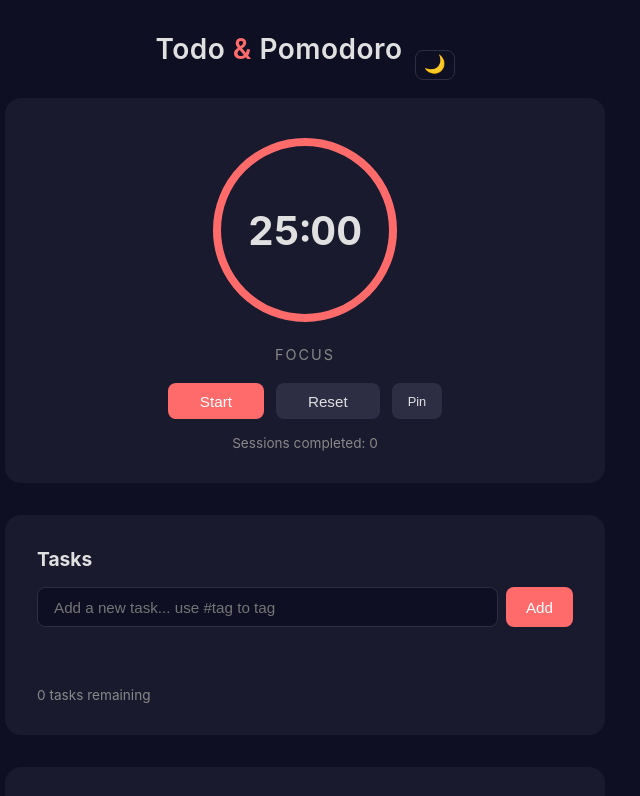
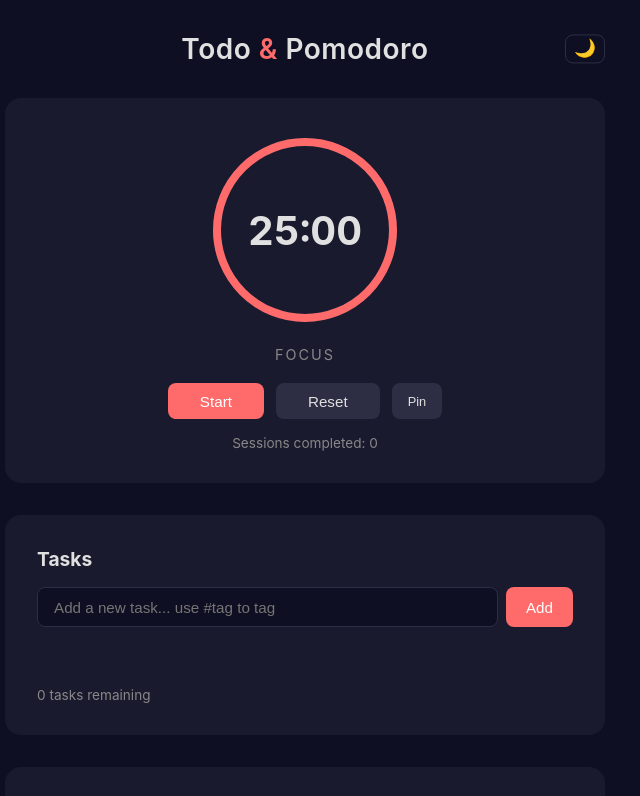
Before and after one commit to sandeepnarware/todo-list, a plain HTML site: page index.html in a window 1280 px wide. Shown: the top 796 px of the page, without its empty margins (335-975 px from the left). Drawn offline with Linux system fonts and the light colour scheme.

Commit message:
Fix theme toggle alignment in header

```diff
--- a/style.css
+++ b/style.css
@@ -104,14 +104,20 @@ header h1 {
 }
 
 header {
-  display: flex;
-  align-items: center;
-  justify-content: center;
-  gap: 0.75rem;
+  position: relative;
+  text-align: center;
+  margin-bottom: 2rem;
+}
+
+header h1 {
   margin-bottom: 0;
 }
 
 #themeToggle {
+  position: absolute;
+  right: 0;
+  top: 50%;
+  transform: translateY(-50%);
   background: none;
   border: 1px solid var(--border-default);
   border-radius: 8px;
```
